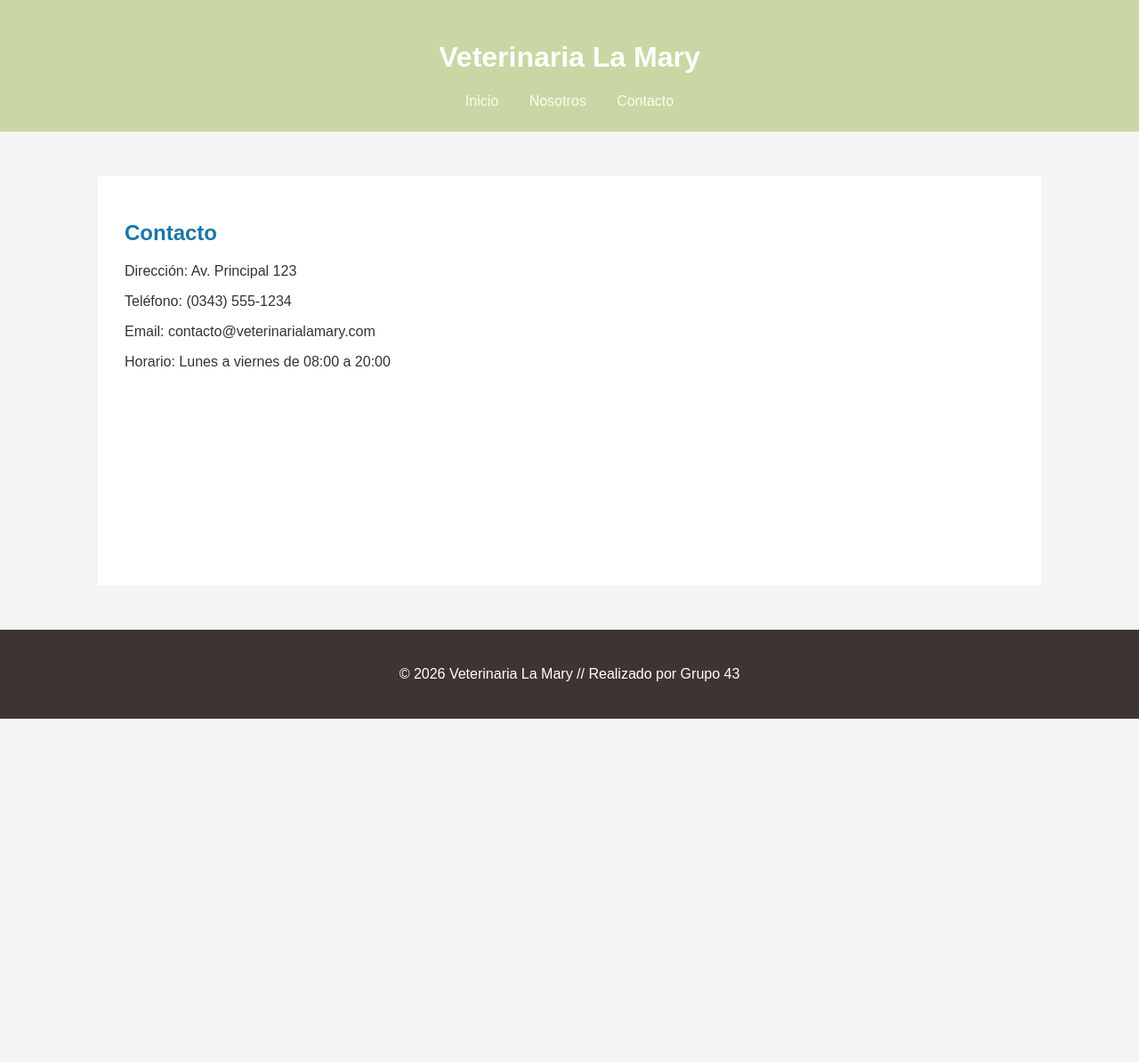
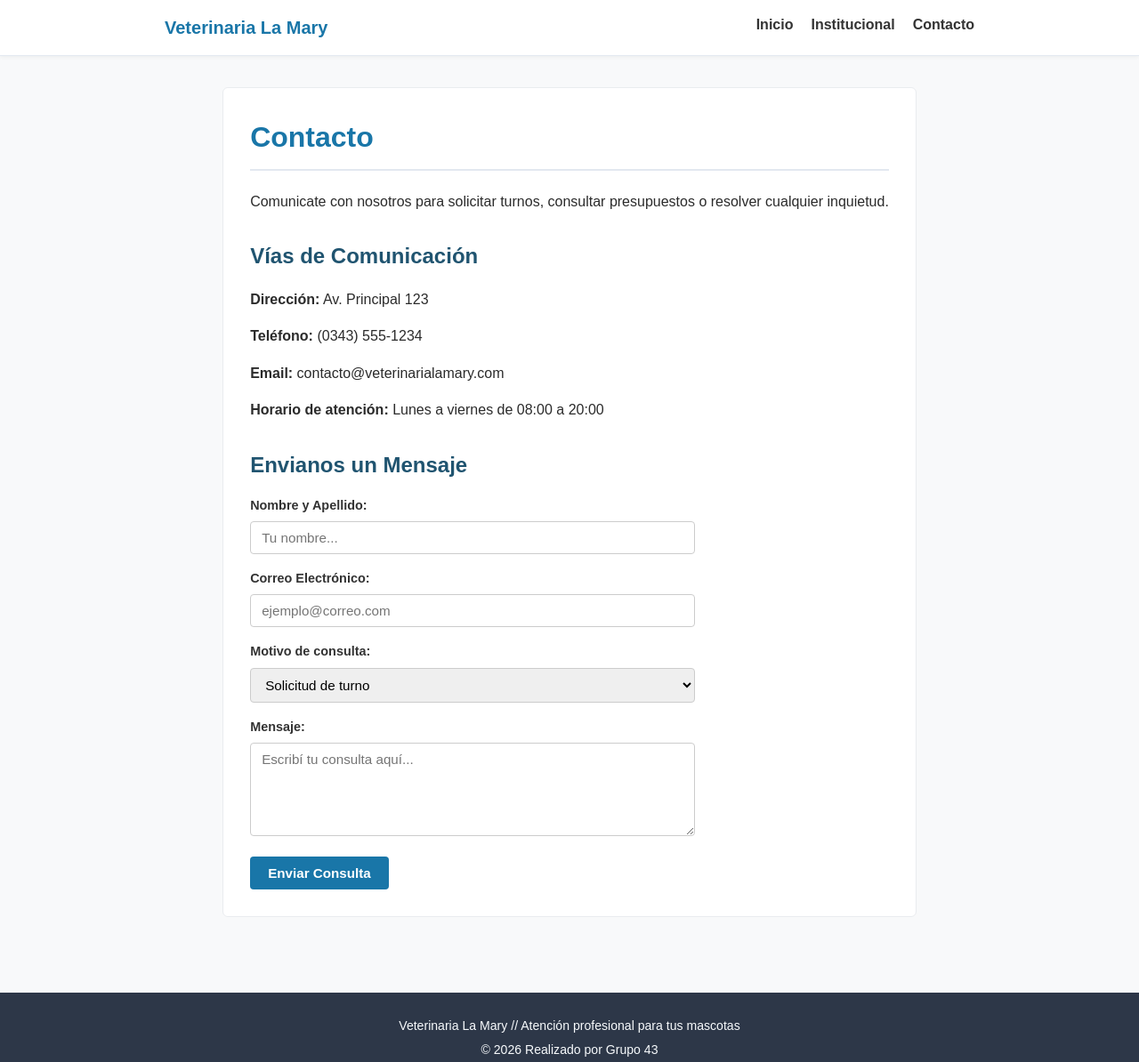
Before and after one commit to webAlerd/IDW-trabajo-integrador-grupo43, a website built with Vite: page contacto.html in a window 1280 px wide. Shown: the whole page at 89% size. Before the commit the page ends 808 px from the top, so only its background shows below. Built offline with nearby package versions, Linux system fonts and the light colour scheme.

Commit message:
Reorganizacion del proyecto.

```diff
--- /dev/null
+++ b/assets/styles/estilos.css
@@ -0,0 +1,248 @@
+* {
+    box-sizing: border-box;
+}
+
+body {
+    margin: 0;
+    font-family: Arial, sans-serif;
+    color: #2b2b2b;
+    background-color: #f8f9fa;
+    line-height: 1.6;
+    min-height: 100vh;
+    display: flex;
+    flex-direction: column;
+}
+
+/* ==========================================================
+   Header y Menú de Navegación
+   ========================================================== */
+header {
+    background-color: #ffffff;
+    border-bottom: 1px solid #e2e8f0;
+    box-shadow: 0 2px 4px rgba(0, 0, 0, 0.04);
+}
+
+.navbar {
+    display: flex;
+    flex-wrap: wrap;
+    justify-content: space-between;
+    align-items: center;
+    max-width: 950px;
+    margin: 0 auto;
+    padding: 15px 20px;
+    gap: 15px;
+}
+
+.logo {
+    font-size: 1.25rem;
+    font-weight: bold;
+    color: #1976a8;
+}
+
+.menu {
+    list-style: none;
+    display: flex;
+    flex-wrap: wrap;
+    gap: 20px;
+    margin: 0;
+    padding: 0;
+}
+
+.menu a {
+    color: #333333;
+    text-decoration: none;
+    font-weight: bold;
+    transition: color 0.2s ease;
+}
+
+.menu a:hover {
+    color: #1976a8;
+    text-decoration: underline;
+}
+
+/* ==========================================================
+   Contenedor Principal y Tipografía
+   ========================================================== */
+main {
+    max-width: 900px;
+    margin: 35px auto;
+    padding: 30px;
+    background-color: #ffffff;
+    border-radius: 6px;
+    border: 1px solid #e9ecef;
+    min-height: 450px;
+    flex: 1;
+}
+
+h1 {
+    color: #1976a8;
+    margin-top: 0;
+    border-bottom: 2px solid #e2e8f0;
+    padding-bottom: 10px;
+}
+
+h2 {
+    color: #205470;
+    margin-top: 30px;
+    margin-bottom: 12px;
+}
+
+ul {
+    padding-left: 22px;
+}
+
+li {
+    margin-bottom: 6px;
+}
+
+/* ==========================================================
+   Tarjetas de Profesionales (Página Inicio)
+   ========================================================== */
+.profesionales {
+    display: flex;
+    flex-wrap: wrap;
+    gap: 20px;
+    margin-top: 15px;
+}
+
+.veterinario {
+    flex: 1 1 240px;
+    border: 1px solid #dcdfe3;
+    border-top: 4px solid #1976a8;
+    border-radius: 6px;
+    padding: 20px;
+    background-color: #fbfcfd;
+}
+
+.veterinario h3 {
+    margin-top: 0;
+    color: #1976a8;
+    font-size: 1.15rem;
+}
+
+.veterinario .especialidad {
+    color: #555555;
+    font-size: 0.95rem;
+    margin-bottom: 8px;
+}
+
+.veterinario .precio {
+    font-weight: bold;
+    color: #2b7a4b;
+    margin: 0;
+}
+
+/* ==========================================================
+   Tabla de Horarios (Página Institucional)
+   ========================================================== */
+table {
+    border-collapse: collapse;
+    width: 100%;
+    max-width: 480px;
+    margin-top: 12px;
+}
+
+th, td {
+    text-align: left;
+    padding: 10px 14px;
+    border: 1px solid #d1d5db;
+}
+
+th {
+    background-color: #f1f5f9;
+    color: #1e293b;
+    font-weight: bold;
+}
+
+/* ==========================================================
+   Formulario (Página Contacto)
+   ========================================================== */
+.formulario-contacto {
+    max-width: 500px;
+    margin-top: 15px;
+}
+
+.campo {
+    margin-bottom: 16px;
+}
+
+.campo label {
+    display: block;
+    font-weight: bold;
+    margin-bottom: 6px;
+    font-size: 0.9rem;
+    color: #333333;
+}
+
+.campo input,
+.campo select,
+.campo textarea {
+    width: 100%;
+    padding: 9px 12px;
+    border: 1px solid #cccccc;
+    border-radius: 4px;
+    font-family: inherit;
+    font-size: 0.95rem;
+}
+
+.campo input:focus,
+.campo select:focus,
+.campo textarea:focus {
+    outline: none;
+    border-color: #1976a8;
+}
+
+.btn-enviar {
+    background-color: #1976a8;
+    color: #ffffff;
+    border: none;
+    padding: 10px 20px;
+    font-size: 0.95rem;
+    font-weight: bold;
+    border-radius: 4px;
+    cursor: pointer;
+    transition: background-color 0.2s ease;
+}
+
+.btn-enviar:hover {
+    background-color: #12557a;
+}
+
+/* ==========================================================
+   Pie de Página
+   ========================================================== */
+footer {
+    text-align: center;
+    padding: 22px 15px;
+    background-color: #2d3748;
+    color: #f7fafc;
+    margin-top: 50px;
+}
+
+footer p {
+    margin: 4px 0;
+    font-size: 0.88rem;
+}
+
+/* ==========================================================
+   Media Queries (Responsive)
+   ========================================================== */
+@media (max-width: 600px) {
+    .navbar {
+        flex-direction: column;
+        align-items: flex-start;
+    }
+
+    .menu {
+        gap: 12px;
+    }
+
+    main {
+        margin: 15px;
+        padding: 20px;
+    }
+
+    .profesionales {
+        flex-direction: column;
+    }
+}
--- a/assets/styles/main.css
+++ /dev/null
@@ -1,4 +0,0 @@
-.prueba{
-    width: 20%;
-    background-color: rgb(3, 243, 3);
-}
--- a/contacto.html
+++ b/contacto.html
@@ -5,52 +5,69 @@
     <meta charset="UTF-8">
     <meta name="viewport" content="width=device-width, initial-scale=1.0">
     <title>Contacto - Veterinaria La Mary</title>
-
-    <link rel="stylesheet" href="css/estilos.css">
+    <link rel="stylesheet" href="assets/styles/estilos.css">
 </head>
 
 <body>
 
     <header>
-
-        <h1>Veterinaria La Mary</h1>
-
-        <nav>
-            <a href="index.html">Inicio</a>
-            <a href="nosotros.html">Nosotros</a>
-            <a href="contacto.html">Contacto</a>
+        <nav class="navbar">
+            <div class="logo">Veterinaria La Mary</div>
+            <ul class="menu">
+                <li><a href="index.html">Inicio</a></li>
+                <li><a href="institucional.html">Institucional</a></li>
+                <li><a href="contacto.html">Contacto</a></li>
+            </ul>
         </nav>
-
     </header>
 
+    <main>
+        <h1>Contacto</h1>
+        <p>Comunicate con nosotros para solicitar turnos, consultar presupuestos o resolver cualquier inquietud.</p>
 
-    <main>
+        <section class="datos-contacto">
+            <h2>Vías de Comunicación</h2>
+            <p><strong>Dirección:</strong> Av. Principal 123</p>
+            <p><strong>Teléfono:</strong> (0343) 555-1234</p>
+            <p><strong>Email:</strong> contacto@veterinarialamary.com</p>
+            <p><strong>Horario de atención:</strong> Lunes a viernes de 08:00 a 20:00</p>
+        </section>
 
-        <h2>Contacto</h2>
+        <section class="formulario-seccion">
+            <h2>Envianos un Mensaje</h2>
+            <form class="formulario-contacto">
+                <div class="campo">
+                    <label for="nombre">Nombre y Apellido:</label>
+                    <input type="text" id="nombre" name="nombre" placeholder="Tu nombre..." required>
+                </div>
 
-        <p>
-             Dirección: Av. Principal 123
-        </p>
+                <div class="campo">
+                    <label for="email">Correo Electrónico:</label>
+                    <input type="email" id="email" name="email" placeholder="ejemplo@correo.com" required>
+                </div>
 
-        <p>
-             Teléfono: (0343) 555-1234
-        </p>
+                <div class="campo">
+                    <label for="motivo">Motivo de consulta:</label>
+                    <select id="motivo" name="motivo">
+                        <option value="turno">Solicitud de turno</option>
+                        <option value="urgencia">Urgencia médica</option>
+                        <option value="consulta">Consulta general</option>
+                    </select>
+                </div>
 
-        <p>
-             Email: contacto@veterinarialamary.com
-        </p>
+                <div class="campo">
+                    <label for="mensaje">Mensaje:</label>
+                    <textarea id="mensaje" name="mensaje" rows="5" placeholder="Escribí tu consulta aquí..." required></textarea>
+                </div>
 
-        <p>
-             Horario: Lunes a viernes de 08:00 a 20:00
-        </p>
-
+                <button type="submit" class="btn-enviar">Enviar Consulta</button>
+            </form>
+        </section>
     </main>
 
-
     <footer>
-
-        <p>© 2026 Veterinaria La Mary // Realizado por Grupo 43</p>
-
+        <p>Veterinaria La Mary // Atención profesional para tus mascotas</p>
+        <p>© 2026 Realizado por Grupo 43</p>
     </footer>
 
 </body>
--- a/css/estilos.css
+++ /dev/null
@@ -1,70 +0,0 @@
-body {
-    font-family: Arial, sans-serif;
-    margin: 0;
-    background-color: #f5f5f5;
-    color: #333;
-}
-
-
-
-header {
-    background-color: #c9d7a4;
-    color: white;
-    padding: 25px;
-    text-align: center;
-}
-
-
-
-nav {
-    margin-top: 20px;
-}
-
-nav a {
-    color: rgb(249, 255, 235);
-    text-decoration: none;
-    margin: 0 15px;
-}
-
-nav a:hover {
-    text-decoration: underline;
-}
-
-
-
-main {
-    max-width: 1000px;
-    margin: 50px auto;
-    padding: 30px;
-    background-color: white;
-    min-height: 400px;
-}
-
-
-
-h2 {
-    color: #1976a8;
-}
-
-
-
-.profesionales {
-    display: flex;
-    gap: 20px;
-}
-
-.veterinario {
-    border: 1px solid #ddd;
-    padding: 20px;
-    flex: 1;
-}
-
-
-
-footer {
-    background-color: #3f3434;
-    color: white;
-    text-align: center;
-    padding: 25px;
-    margin-top: 50px;
-}
--- a/estilos.css
+++ /dev/null
@@ -1,99 +0,0 @@
-body {
-    margin: 0;
-    font-family: Arial, sans-serif;
-    color: #222222;
-    background-color: #ffffff;
-    line-height: 1.5;
-}
-
-.navbar {
-    display: flex;
-    flex-wrap: wrap;
-    justify-content: space-between;
-    align-items: center;
-    background-color: #f2f2f2;
-    border-bottom: 1px solid #cccccc;
-    padding: 15px 20px;
-    gap: 12px;
-}
-
-.logo {
-    display: flex;
-    align-items: center;
-    gap: 8px;
-    font-size: 1.2rem;
-    font-weight: bold;
-}
-
-.menu {
-    list-style: none;
-    display: flex;
-    flex-wrap: wrap;
-    gap: 20px;
-    margin: 0;
-    padding: 0;
-}
-
-.menu a {
-    color: #222222;
-    text-decoration: none;
-    font-weight: bold;
-}
-
-.menu a:hover {
-    text-decoration: underline;
-}
-
-main {
-    max-width: 800px;
-    margin: 0 auto;
-    padding: 20px;
-}
-
-h1, h2 {
-    color: #222222;
-}
-
-ul {
-    padding-left: 20px;
-}
-
-table {
-    border-collapse: collapse;
-    width: 100%;
-    max-width: 400px;
-    margin-top: 10px;
-}
-
-th, td {
-    text-align: left;
-    padding: 8px;
-    border: 1px solid #cccccc;
-}
-
-footer {
-    text-align: center;
-    padding: 15px;
-    background-color: #f2f2f2;
-    border-top: 1px solid #cccccc;
-    color: #222222;
-}
-
-footer p {
-    margin: 4px 0;
-}
-
-@media (max-width: 480px) {
-    .navbar {
-        flex-direction: column;
-        align-items: flex-start;
-    }
-
-    .menu {
-        gap: 14px;
-    }
-
-    main {
-        padding: 16px;
-    }
-}
```
Also changed, not shown: index.html (+32 -26 lines), institucional.html (+38 -49 lines), nosotros.html (deleted, +0 -55 lines).
